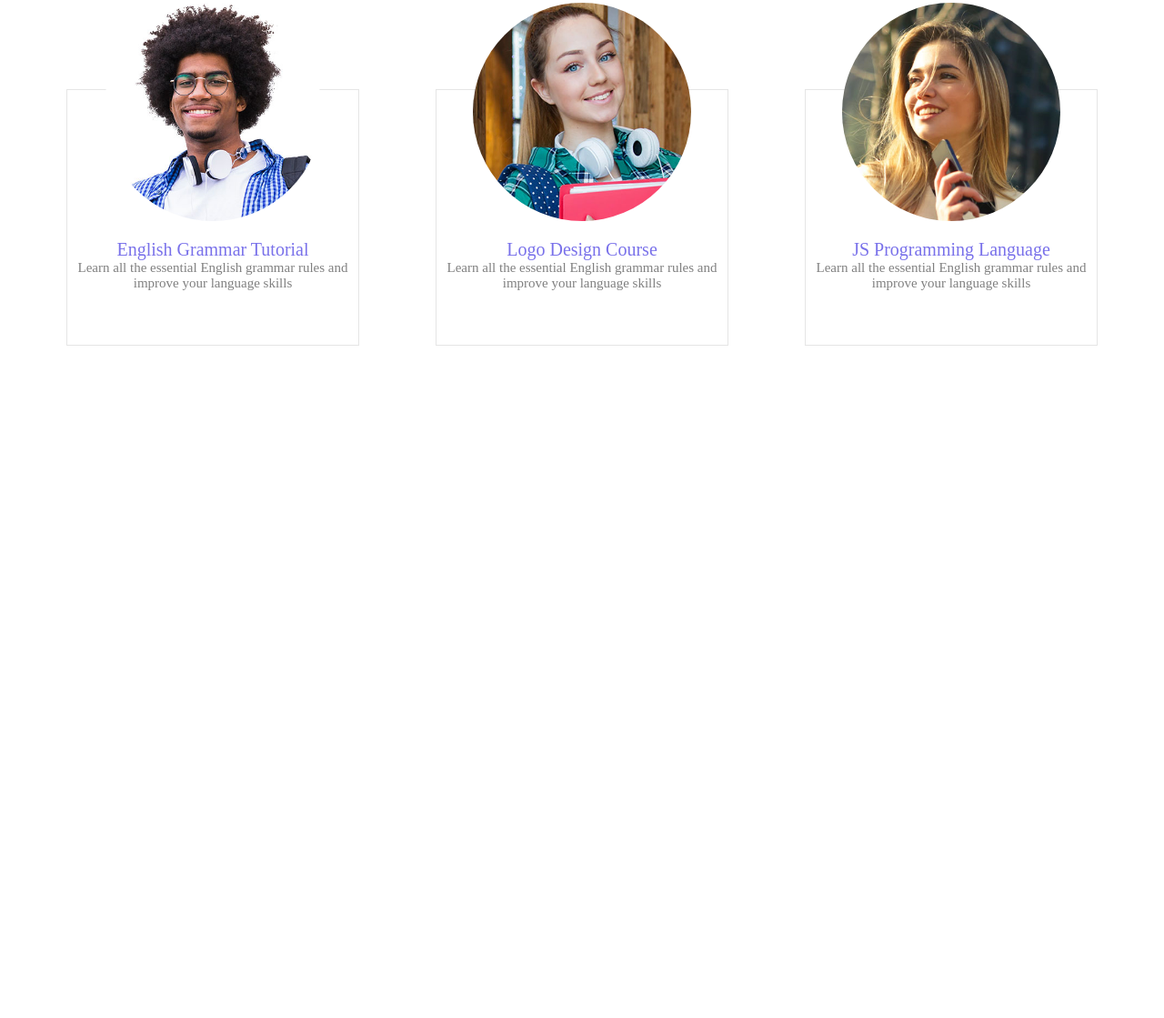
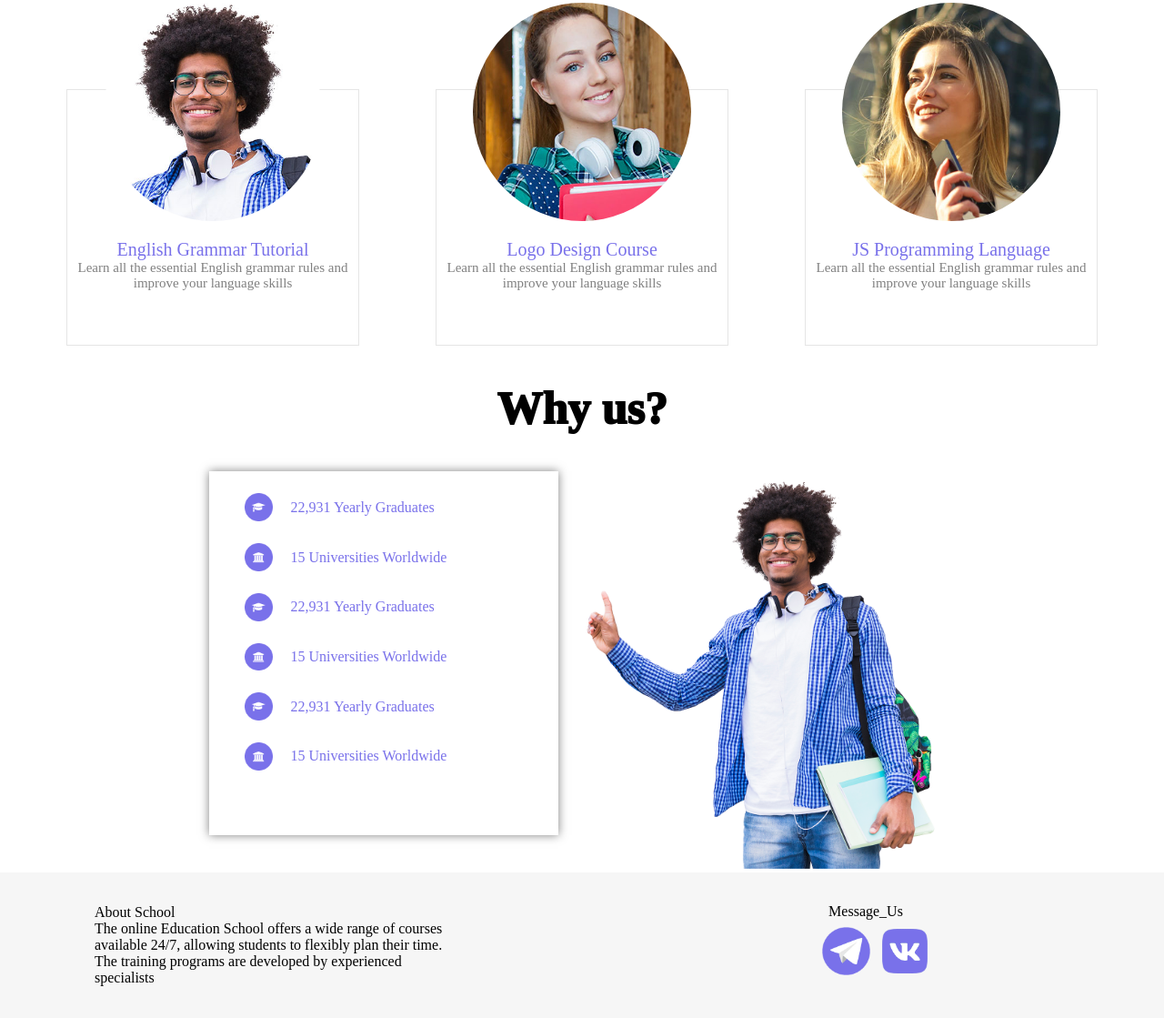
Before and after one commit to Temberland/Web, a plain HTML site: page index.html in a window 1280 px wide. Shown: the part 3974-5093 px from the top of the page at 91% size. Before the commit the page ends 4394 px from the top, so only its background shows below. Drawn offline with Linux system fonts and the light colour scheme.

Commit message:
Bigtesti update

```diff
--- a/f.js
+++ b/f.js
@@ -5,7 +5,7 @@ document.addEventListener('DOMContentLoaded', function() {
     if (pageYOffset !== 0) {
         document.querySelector('.cap').style.transition = 'background-color 0.8s ease';
         document.querySelector('.cap').style.backgroundColor = 'white';
-        document.querySelector('.cap').style.boxShadow = '0px 10px 10px 0px rgba(0, 0, 0, 0.2)';
+        document.querySelector('.cap').style.boxShadow = '0px 7px 7px 0px rgba(0, 0, 0, 0.1)';
         document.querySelector('.cap_text').style.color = 'black';
         document.querySelector('.cap_text_navigation').style.color = 'black';
         document.querySelector('.SM1').style.color = 'black';
--- a/index.html
+++ b/index.html
@@ -163,12 +163,57 @@
 			<p class="description_course">Learn all the essential English grammar rules and improve your language skills</p>
 
 		</div>
-
-
 	</div>
+	<div class="why_us our_programs text_our"> Why us?</div>
 
 
 
+	<div class="statistic why_us_card">
+		<div class="stat-1">
+			<img src="images/learn.png" class="learn_image why_us_image" alt="">
+			<div class="text_learn">22,931 Yearly Graduates</div>
+		</div>
+		<div class="stat-1">
+			<img src="images/bank.png" class="learn_image why_us_image" alt="">
+			<div class="text_learn">15 Universities Worldwide</div>
+		</div>
+		<div class="stat-1">
+			<img src="images/learn.png" class="learn_image why_us_image" alt="">
+			<div class="text_learn">22,931 Yearly Graduates</div>
+		</div>
+		<div class="stat-1">
+			<img src="images/bank.png" class="learn_image why_us_image" alt="">
+			<div class="text_learn">15 Universities Worldwide</div>
+		</div>
+		<div class="stat-1">
+			<img src="images/learn.png" class="learn_image why_us_image" alt="">
+			<div class="text_learn">22,931 Yearly Graduates</div>
+		</div>
+		<div class="stat-1">
+			<img src="images/bank.png" class="learn_image why_us_image" alt="">
+			<div class="text_learn">15 Universities Worldwide</div>
+		</div>
+
+	</div>
+	<img src="images/person_transparent.png" class="image_why_us" alt="">
+	<div class="futer">
+		<div class="about_school">
+			<div class="zag_about_school">About School</div>
+			<div class="text_about_school">The online Education School offers a wide range of courses available 24/7,
+				allowing students to flexibly plan their time.
+				The training programs are developed by experienced specialists</div>
+
+
+		</div>
+		<div class="message_us">
+			Message_Us
+			<div class="imeges_futer">
+				<a href=""><img src="images/logo-telega.png" class="message_us_photo" alt=""></a>
+				<a href=""><img src="images/logo_vk.png" class="message_us_photo" alt=""></a>
+
+			</div>
+		</div>
+	</div>
 
 </body>
 <script type="text/javascript" src = "f.js">
--- a/style.css
+++ b/style.css
@@ -15,7 +15,6 @@ a{
   justify-content: space-between;
   font-size: 18px;
   z-index: 10;
-  box-shadow: 0px 10px 10px 0px rgba(0, 0, 0, 0.2);
 }
 .cap_text{
   color: white;
@@ -128,10 +127,6 @@ a{
   position: relative;
   font-size: 28px;
 }
-.card-1 :hover{
-  right: 10px;
-  bottom: 10px;
-}
 .courses_program{
   width: 100%;
   display: flex; /* добавили свойство для выравнивания по центру */
@@ -185,7 +180,6 @@ a{
   width: 10%;
   display: inline;
   vertical-align: middle;
-
 }
 .text_learn{
   margin: 0 0 0 2vh;
@@ -219,10 +213,74 @@ a{
   border-radius: 100%;
   margin: -12vh 0 0 0;
 }
+.why_us_card{
+  width: 30%;
+  height: 50vh;
+  box-shadow: 0 0 10px 0 rgba(0, 0, 0, 0.5);
+  display: inline-block;
+  vertical-align: top;
+  margin: 0 auto; /* Добавлено выравнивание по центру по горизонтали */
+  margin: 0 2% 0 18%;
+}
+.why_us_image{
+  width: 10%;
+  display: inline-block;
+}
+.image_why_us{
+  width: 30%;
+  height: 10%;
+  margin: 0 -10% 0 0;
+}
+.futer {
+  width: 100%;
+  height: 20vh;
+  display: flex;
+  justify-content: center;
+  align-items: center;
+  background-color: rgba(169,169,169,0.1);
+}
+.about_school {
+  display: inline-block;
+  width: 30%;
+  margin: 0 50vh 0 -20vh;
+}
+.message_us {
+  justify-content: center;
+  align-items: center;
+  width: 10%;
+  max-width: 0 0 0 10vh;
+  text-align: center;
+}
+.imeges_futer {
+  display: flex;
+  justify-content: center;
+  align-items: center;
+}
+.message_us_photo {
+  width: 80%;
+  display: inline-block;
+  margin: 1vh 2vh;
+}
 
-.cap:not(:first-child) {
-  background-color: white;
-}
+
+
+
+
+
+
+
+
+
+
+
+
+
+
+
+
+
+
+
 
 @media screen and (max-width: 1000px){
   .card-1{
```
Also changed, not shown: images/logo-telega.png (added), images/logo_vk.png (added), images/person_transparent.png (added).
